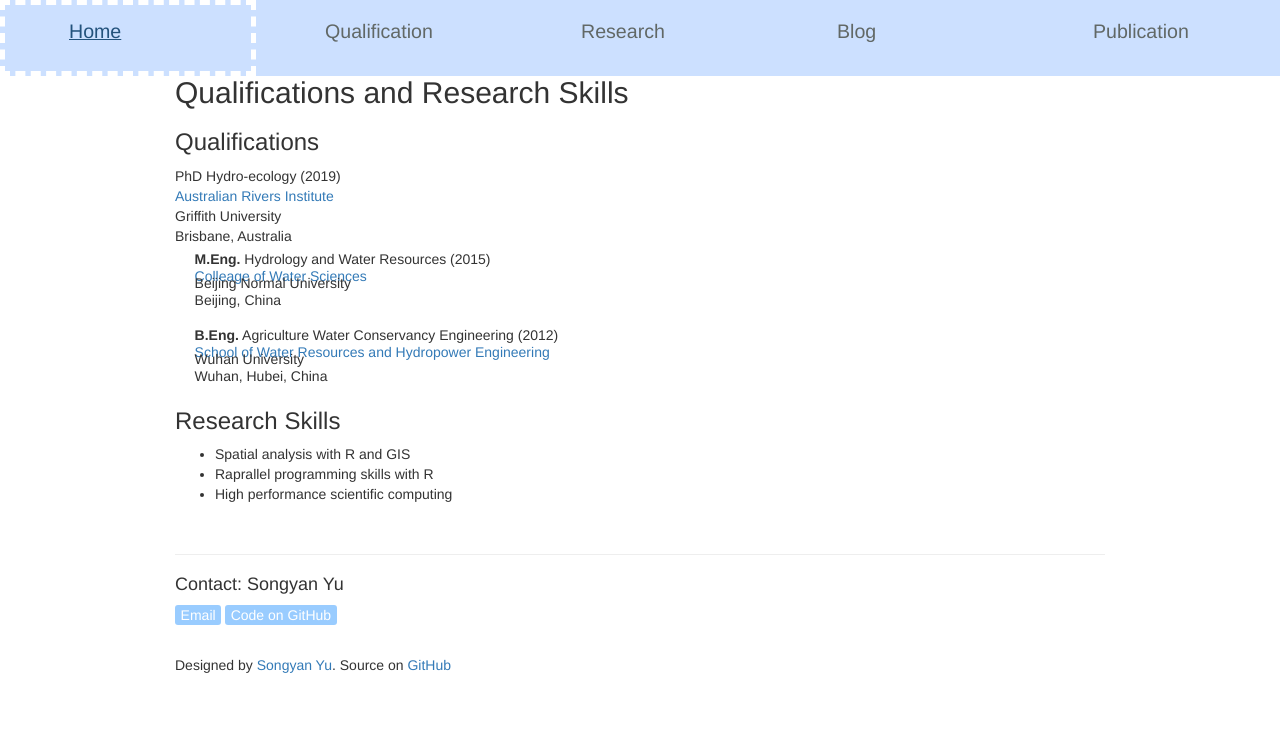
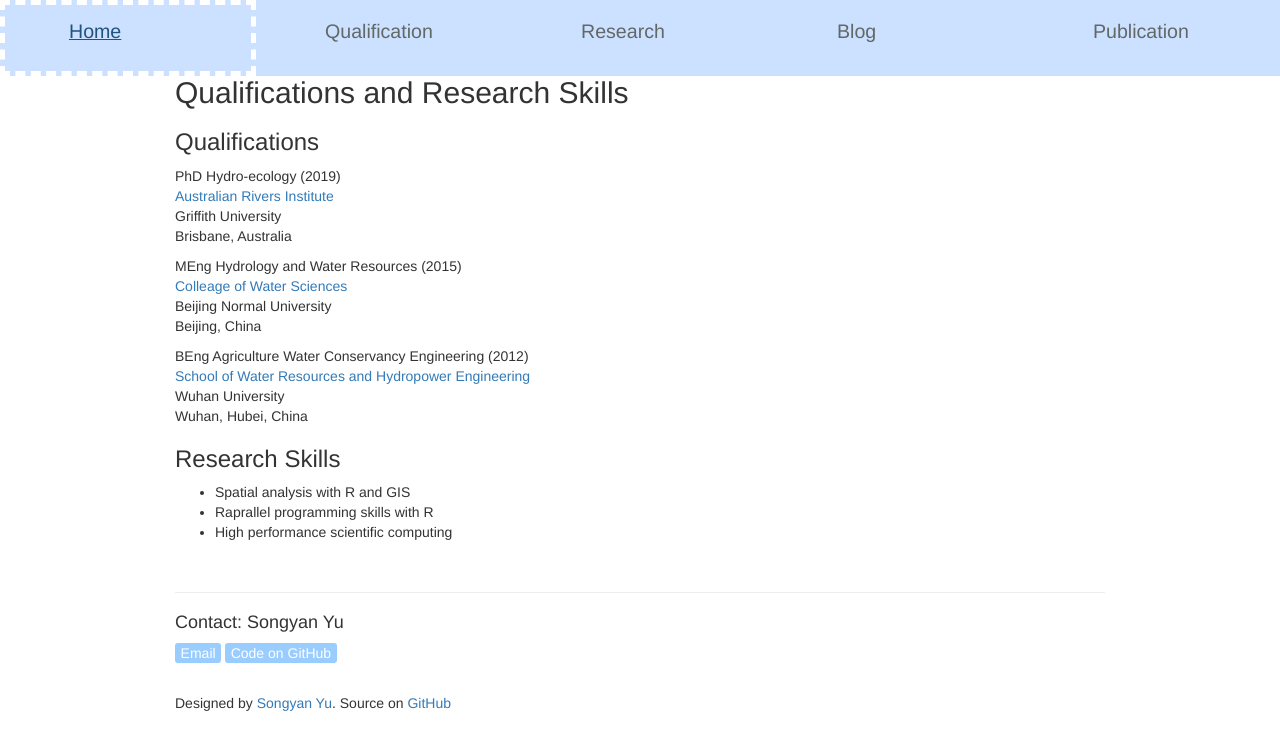
Before and after one commit to SongyanYu/SongyanYu.github.io, a Jekyll site: the page built from qualification.html, in a window 1280 px wide. Shown: the top 750 px of the page. Built offline with Jekyll 4.4.1, drawn with Linux system fonts in a browser that asks for light colours.

Commit message:
update qualification format

```diff
--- a/qualification.html
+++ b/qualification.html
@@ -11,22 +11,15 @@ title: Qualification
 Griffith University<br />
 Brisbane, Australia</p>
 
-<div class="tight-para indent">
-<p><b>M.Eng.</b> Hydrology and Water Resources (2015)</p>
-<a href="http://cws.bnu.edu.cn/tabid/192/Default.aspx">Colleage of Water Sciences</a>
-  <br>
-<p>Beijing Normal University</p>
-<p>Beijing, China</p>
-</div>
+<p>MEng Hydrology and Water Resources (2015)<br />
+<a href="http://cws.bnu.edu.cn/tabid/192/Default.aspx">Colleage of Water Sciences</a><br />
+Beijing Normal University<br />
+Beijing, China</p>
 
-<div class="tight-para indent">
-<p><b>B.Eng.</b> Agriculture Water Conservancy Engineering (2012)</p>
-<a href="http://swrh.whu.edu.cn/en_home/">School of Water Resources and Hydropower Engineering</a>
-  <br>
-<p>Wuhan University</p>
-<p>Wuhan, Hubei, China</p>
-</div>
-
+<p>BEng Agriculture Water Conservancy Engineering (2012)<br />
+<a href="http://swrh.whu.edu.cn/en_home/">School of Water Resources and Hydropower Engineering</a><br />
+Wuhan University<br />
+Wuhan, Hubei, China</p>
 
 <h3>Research Skills</h3>
 
```
